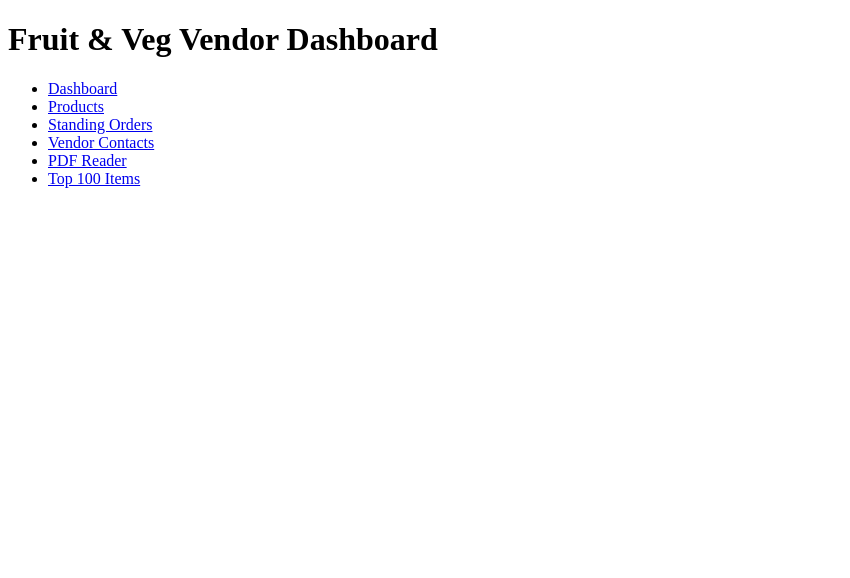
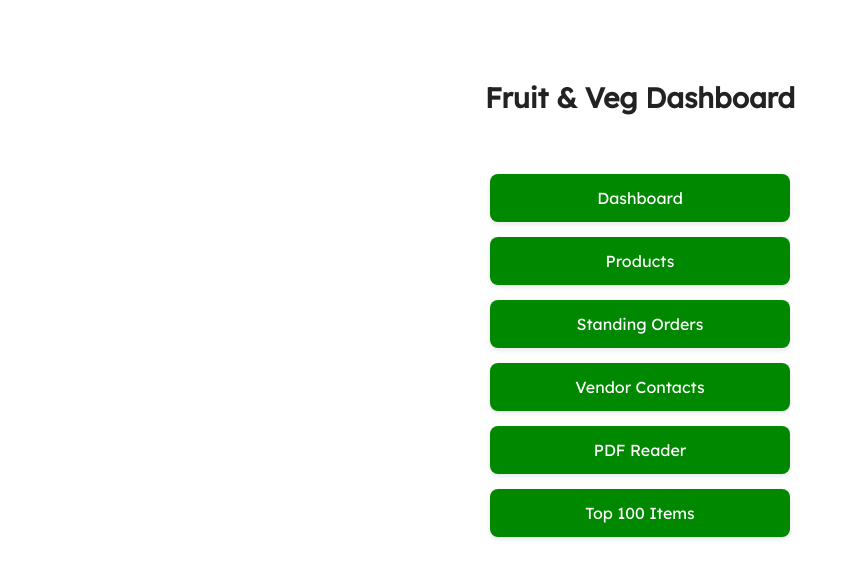
Before and after one commit to geraldrotich/fruit-and-veg-dashboard-v2, a plain HTML site: page public/index.html in a window 1280 px wide. Shown: the whole page, without its empty margins (0-850 px from the left). Drawn offline with Linux system fonts and the light colour scheme.

Commit message:
Redesign homepage with minimalist style and navigation

```diff
--- a/public/index.html
+++ b/public/index.html
@@ -1,17 +1,68 @@
 <!DOCTYPE html>
-<html>
+<html lang="en">
 <head>
-  <title>Fruit & Veg Vendor Dashboard</title>
+  <meta charset="UTF-8" />
+  <meta name="viewport" content="width=device-width, initial-scale=1.0"/>
+  <title>Fruit & Veg Dashboard</title>
+  <link href="https://fonts.googleapis.com/css2?family=Lexend&display=swap" rel="stylesheet">
+  <style>
+    body {
+      font-family: 'Lexend', sans-serif;
+      background-color: #ffffff;
+      margin: 0;
+      padding: 0;
+      display: flex;
+      flex-direction: column;
+      align-items: center;
+      min-height: 100vh;
+    }
+
+    h1 {
+      margin-top: 80px;
+      font-size: 28px;
+      color: #222;
+    }
+
+    .nav {
+      margin-top: 40px;
+      display: grid;
+      grid-template-columns: 1fr;
+      gap: 15px;
+      width: 90%;
+      max-width: 300px;
+    }
+
+    .nav a {
+      display: block;
+      text-align: center;
+      padding: 14px 20px;
+      text-decoration: none;
+      font-size: 16px;
+      color: #fff;
+      background-color: #008800;
+      border-radius: 8px;
+      box-shadow: 0 2px 5px rgba(0,0,0,0.1);
+      transition: all 0.2s ease;
+    }
+
+    .nav a:hover {
+      background-color: #006600;
+      transform: translateY(-2px);
+    }
+  </style>
 </head>
 <body>
-  <h1>Fruit & Veg Vendor Dashboard</h1>
-  <ul>
-    <li><a href="dashboard-products.html">Dashboard</a></li>
-    <li><a href="products.html">Products</a></li>
-    <li><a href="standing-orders.html">Standing Orders</a></li>
-    <li><a href="vendor-contacts.html">Vendor Contacts</a></li>
-    <li><a href="pdf-reader.html">PDF Reader</a></li>
-    <li><a href="top-100-items.html">Top 100 Items</a></li>
-  </ul>
+
+  <h1>Fruit & Veg Dashboard</h1>
+
+  <div class="nav">
+    <a href="dashboard-products.html">Dashboard</a>
+    <a href="products.html">Products</a>
+    <a href="standing-orders.html">Standing Orders</a>
+    <a href="vendor-contacts.html">Vendor Contacts</a>
+    <a href="pdf-reader.html">PDF Reader</a>
+    <a href="top-100-items.html">Top 100 Items</a>
+  </div>
+
 </body>
 </html>
```
